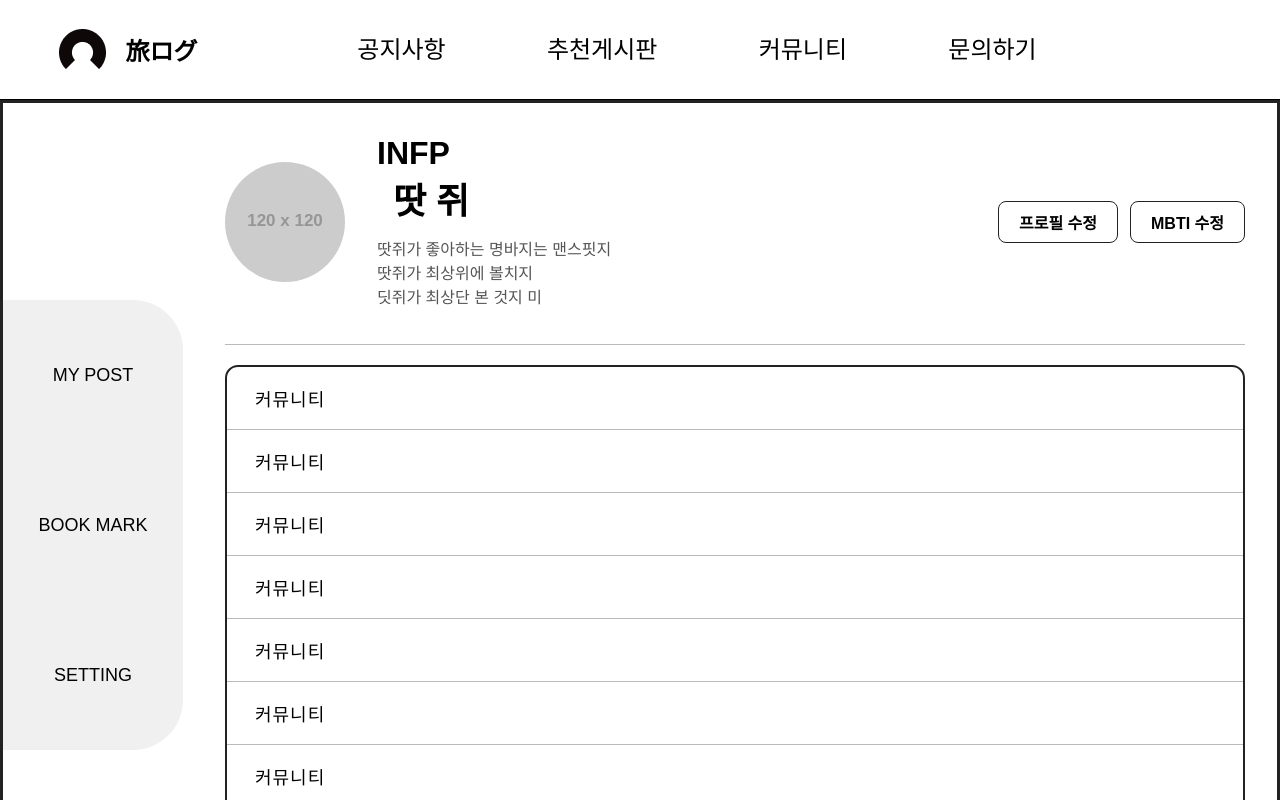
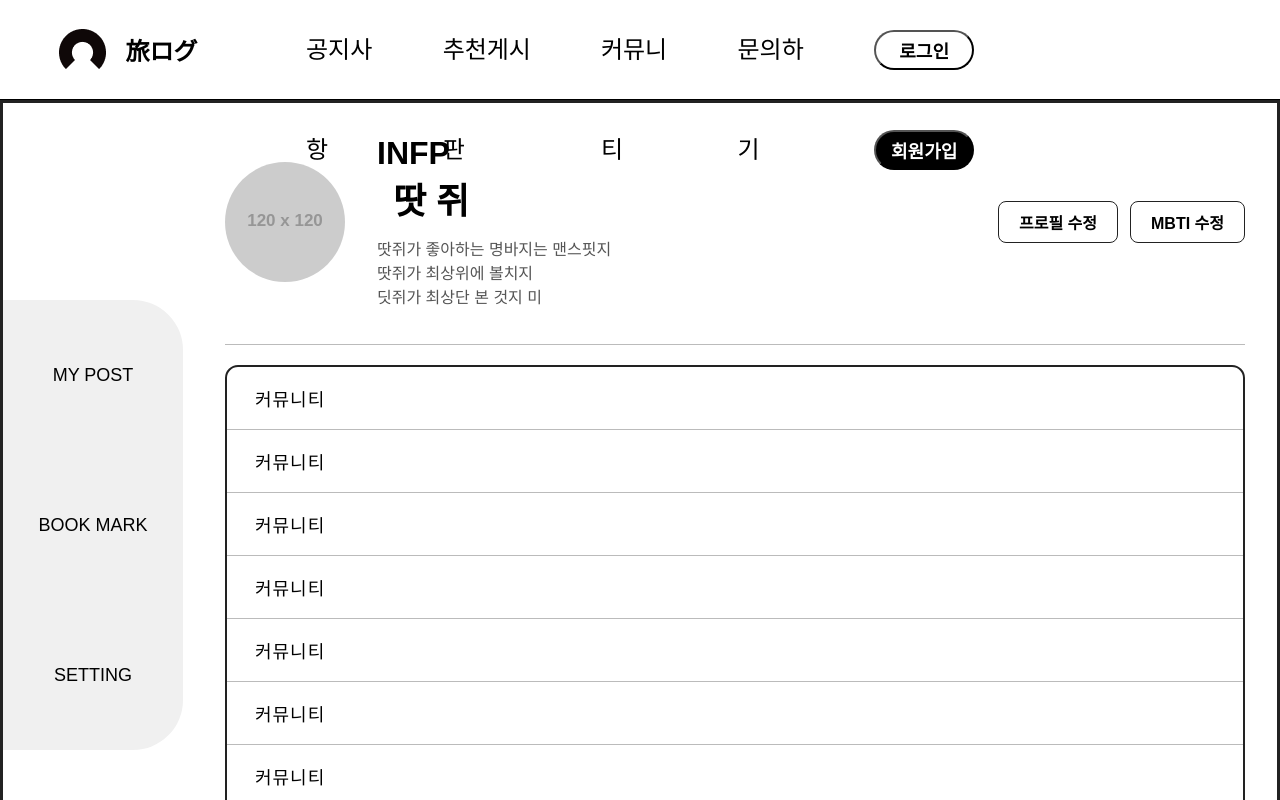
Before and after one commit to seo3154/TabiLog, a React (Create React App) app in the folder frontend/: page /mypage in a window 1280 px wide. Shown: the top 800 px of the page. Built offline with nearby package versions, Linux system fonts and the light colour scheme.

Commit message:
헤더 버튼 추가
헤더 버튼 추가함

```diff
--- a/frontend/src/components/Header.jsx
+++ b/frontend/src/components/Header.jsx
@@ -1,7 +1,9 @@
 import React from "react";
 import { Link } from "react-router-dom"; // 추가!
 import "../styles/Header.css";
+import "../styles/Button.css";
 import logo from "../assets/logo.png";
+import Button from "../components/Button.jsx";
 
 const Header = () => {
   return (
@@ -26,6 +28,11 @@ const Header = () => {
         <li>
           <Link to="/contact">문의하기</Link>
         </li>
+        <li>
+          <Button variant="white">로그인</Button>
+          &nbsp;&nbsp;&nbsp;
+          <Button variant="black">회원가입</Button>
+        </li>
       </ul>
     </header>
   );
--- a/frontend/src/index.js
+++ b/frontend/src/index.js
@@ -5,6 +5,7 @@ import App from "./App";
 import { BrowserRouter } from "react-router-dom";
 import "./styles/Notice.css";
 import "./styles/MyPage.css";
+import "./styles/Button.css";
 
 const root = ReactDOM.createRoot(document.getElementById("root"));
 root.render(
```
